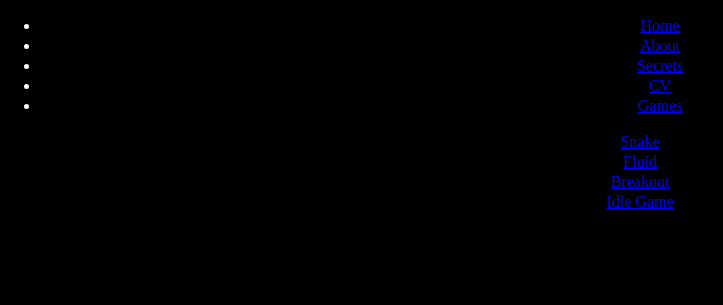
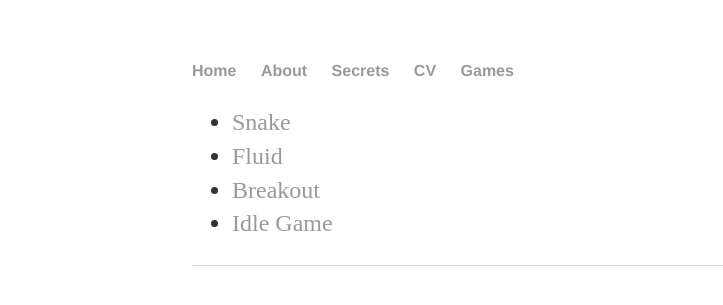
Before and after one commit to bglabman/bglabman.github.io, a Jekyll site: the page built from games/index.html, in a window 1280 px wide. Shown: the top 305 px of the page, without its empty margins (0-723 px from the left). Built offline with Jekyll 4.4.1, drawn with Linux system fonts in a browser that asks for light colours; nearby versions of some CDN libraries; library files that are not in the unit come from our copies.

Commit message:
Update games.html

```diff
--- a/_layouts/games.html
+++ b/_layouts/games.html
@@ -11,7 +11,7 @@
     <meta name="viewport" content="width=device-width, initial-scale=1">
 
    <!-- Github.css -->
-    <link href="https://bglabman.github.io/style.css" rel="stylesheet" type="text/css"/>
+   <link rel="stylesheet" type="text/css" href="/css/main.css">
 
   </head>
 
```
